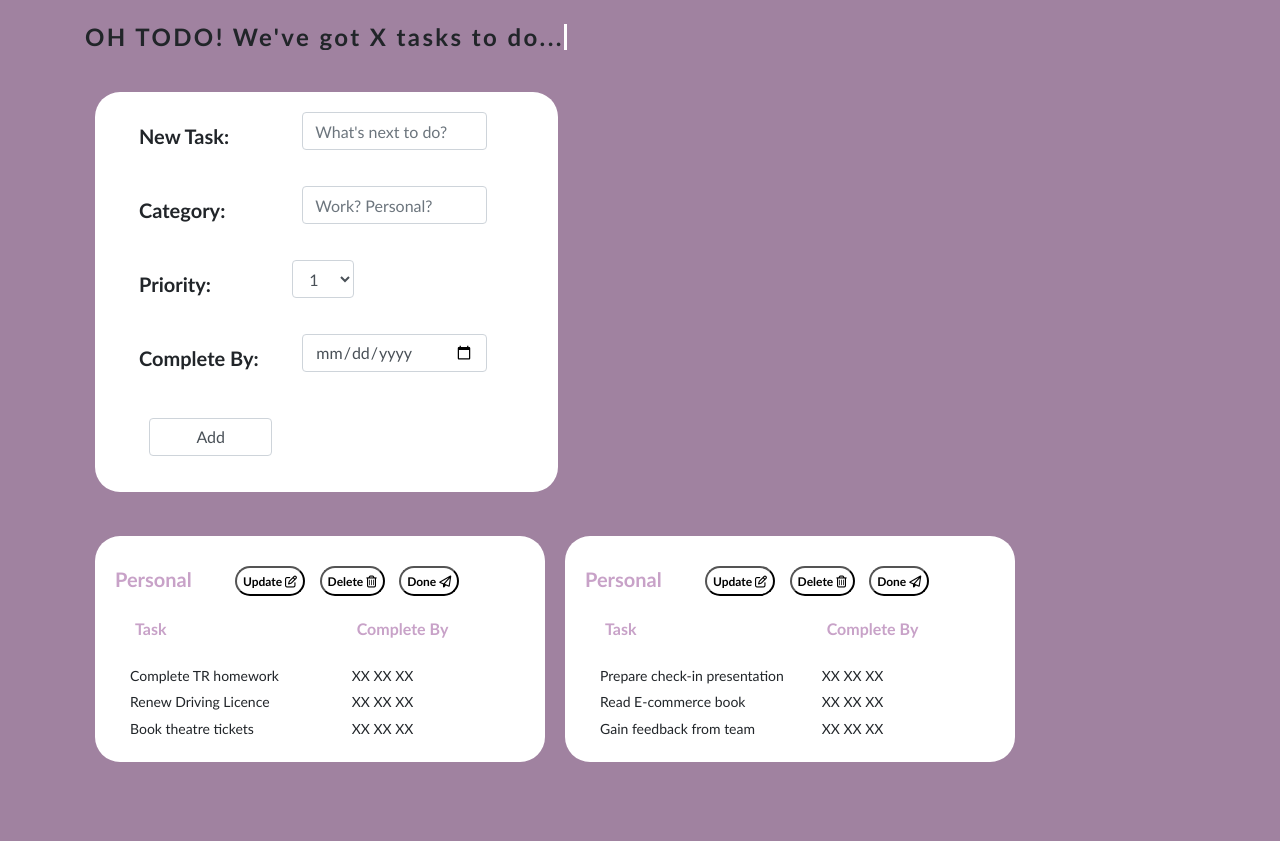
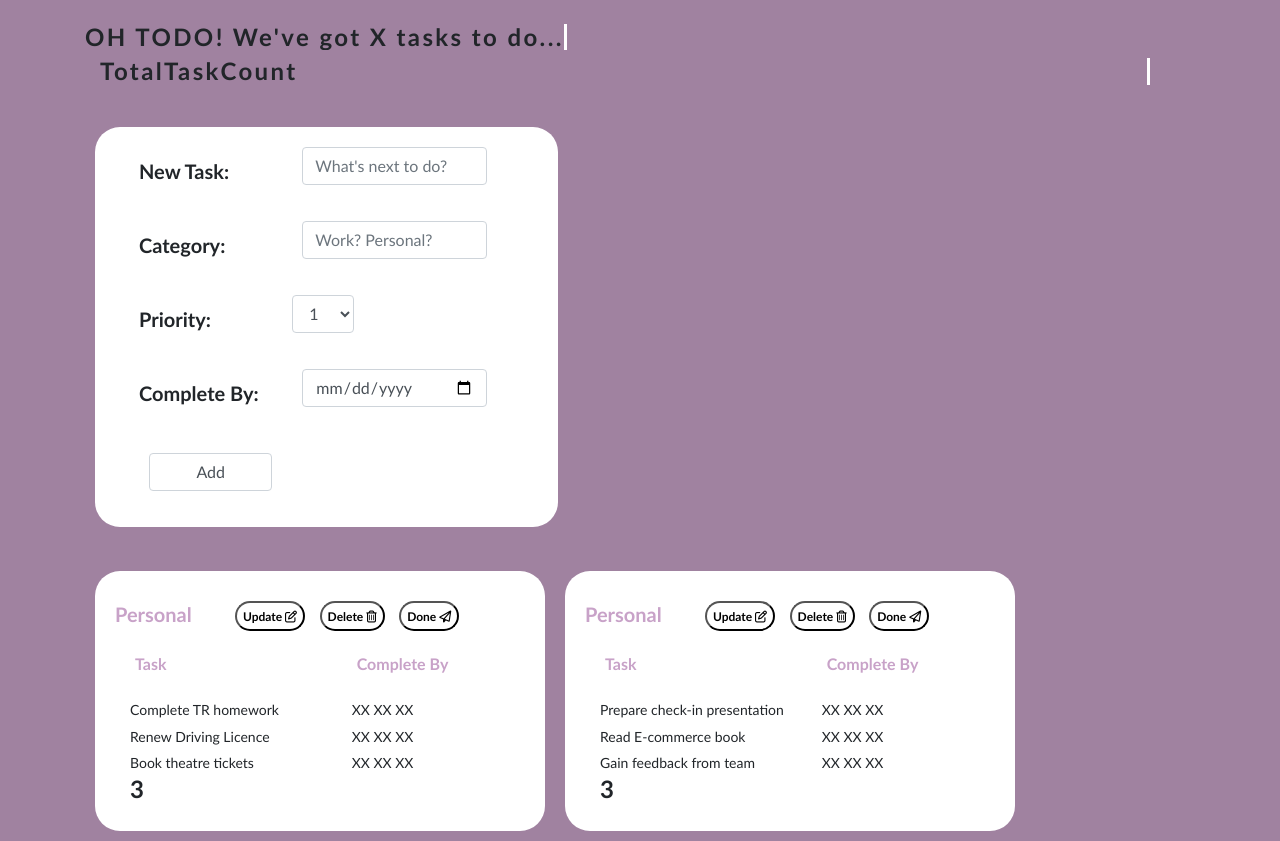
Before and after one commit to allbutterg/todo-app-frontend, a React (Create React App) app: page / in a window 1280 px wide. Before the commit the page ends 800 px from the top, so only its background shows below. Built offline with nearby package versions, Linux system fonts and the light colour scheme.

Commit message:
Trialling with rendering on the Header the total number of tasks from both separate lists

```diff
--- a/src/Header.js
+++ b/src/Header.js
@@ -1,6 +1,7 @@
 import React from 'react';
 import logo from './logo.svg';
 import './App.css';
+import TaskCount from './TaskCount';
 
 class Header extends React.Component {
     render() {
@@ -8,6 +9,7 @@ class Header extends React.Component {
         <div className="row typewriter col-lg-12">
 
             <h1>OH TODO! We've got X tasks to do...</h1>
+            <TaskCount />
 
         </div>
       );
--- a/src/TaskBox.js
+++ b/src/TaskBox.js
@@ -4,6 +4,7 @@ import './App.css';
 import TaskTitle from './TaskTitle';
 import TaskHeader from './TaskHeader';
 import TaskList01 from './TaskList01';
+import TaskCount1 from './TaskCount1';
 
 
 class TaskBox extends React.Component {
@@ -44,6 +45,7 @@ class TaskBox extends React.Component {
                 <TaskTitle />
                 <TaskHeader />
                 <TaskList01 taskCollection={this.state.tasks} />
+                <TaskCount1 taskCount1={this.state.tasks.length} />
             </div>
 
 
--- a/src/TaskBoxMore.js
+++ b/src/TaskBoxMore.js
@@ -4,6 +4,7 @@ import './App.css';
 import TaskTitle from './TaskTitle';
 import TaskHeader from './TaskHeader';
 import TaskList02 from './TaskList02';
+import TaskCount2 from './TaskCount2';
 
 
 class TaskBoxMore extends React.Component {
@@ -44,6 +45,7 @@ class TaskBoxMore extends React.Component {
                     <TaskTitle />
                     <TaskHeader />
                     <TaskList02 taskCollection={this.state.tasks} />
+                    <TaskCount2 taskCount2={this.state.tasks.length} />
                 </div>
 
 
--- /dev/null
+++ b/src/TaskCount.js
@@ -0,0 +1,23 @@
+import React from 'react';
+import logo from './logo.svg';
+import './App.css';
+import TaskCount1 from './TaskCount1';
+import TaskCount2 from './TaskCount2';
+
+class TaskCount extends React.Component {
+
+    render() {
+
+        let TotalTaskCount = <TaskCount1 /> +
+        <TaskCount2 />
+
+        return (
+
+            <div className="col-12">
+                <h1>TotalTaskCount</h1>
+
+            </div>
+        );
+    }
+}
+export default TaskCount;
--- /dev/null
+++ b/src/TaskCount1.js
@@ -0,0 +1,15 @@
+import React from 'react';
+import logo from './logo.svg';
+import './App.css';
+
+class TaskCount1 extends React.Component {
+    render() {
+      return (
+       <div className="col-12">
+           <h1>{this.props.taskCount1}</h1>
+
+        </div>
+      );
+    }
+  }
+  export default TaskCount1;
--- /dev/null
+++ b/src/TaskCount2.js
@@ -0,0 +1,15 @@
+import React from 'react';
+import logo from './logo.svg';
+import './App.css';
+
+class TaskCount2 extends React.Component {
+    render() {
+      return (
+       <div className="col-12">
+           <h1>{this.props.taskCount2}</h1>
+
+        </div>
+      );
+    }
+  }
+  export default TaskCount2;
--- a/src/TaskList01.js
+++ b/src/TaskList01.js
@@ -4,7 +4,7 @@ import './App.css';
 import Task from './Task';
 
 
-class TaskList extends React.Component {
+class TaskList01 extends React.Component {
     render() {
         return (
                 <div className="row col-12">
@@ -21,4 +21,4 @@ class TaskList extends React.Component {
         );
     }
 }
-export default TaskList;
+export default TaskList01;
```
